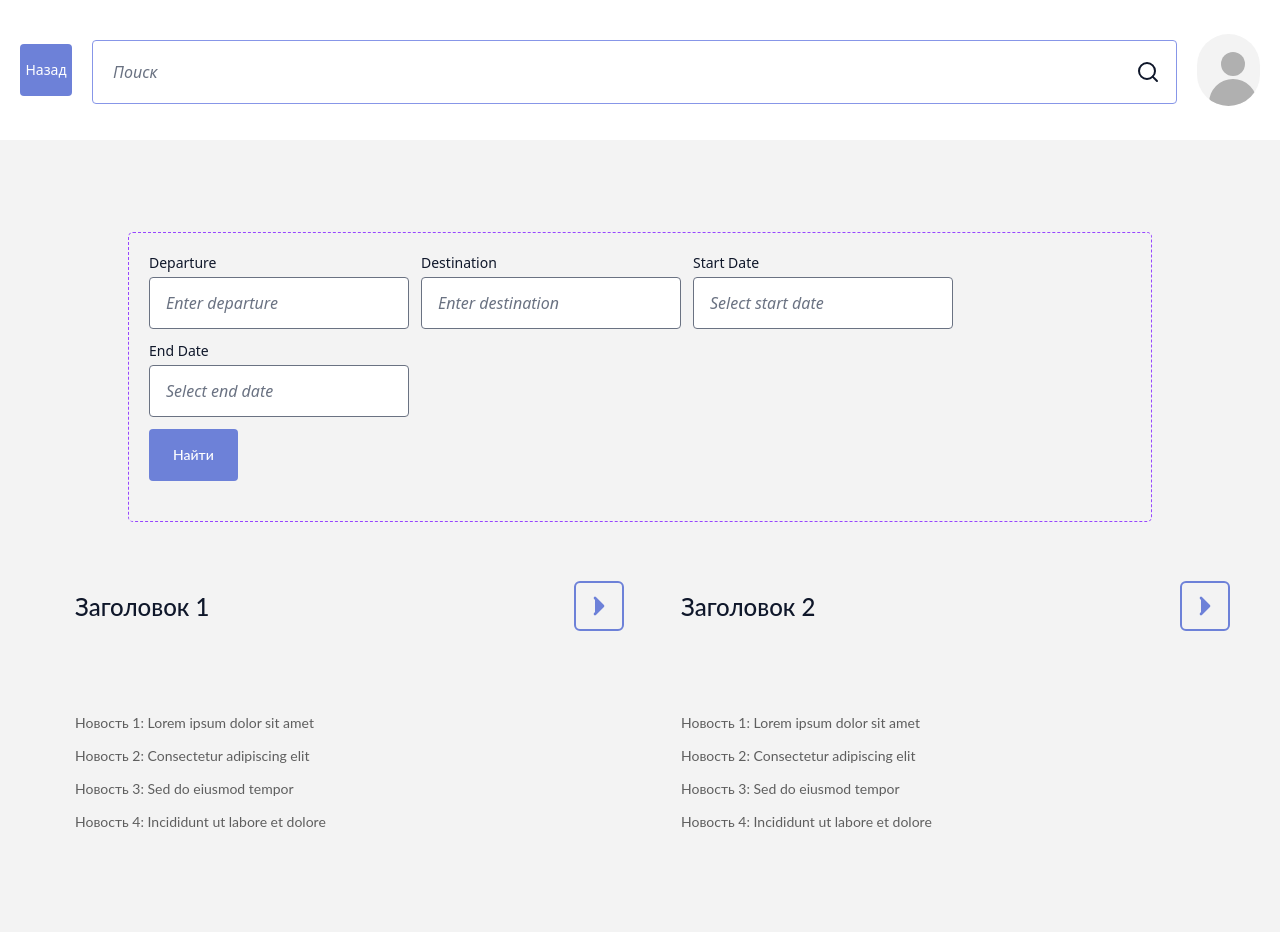
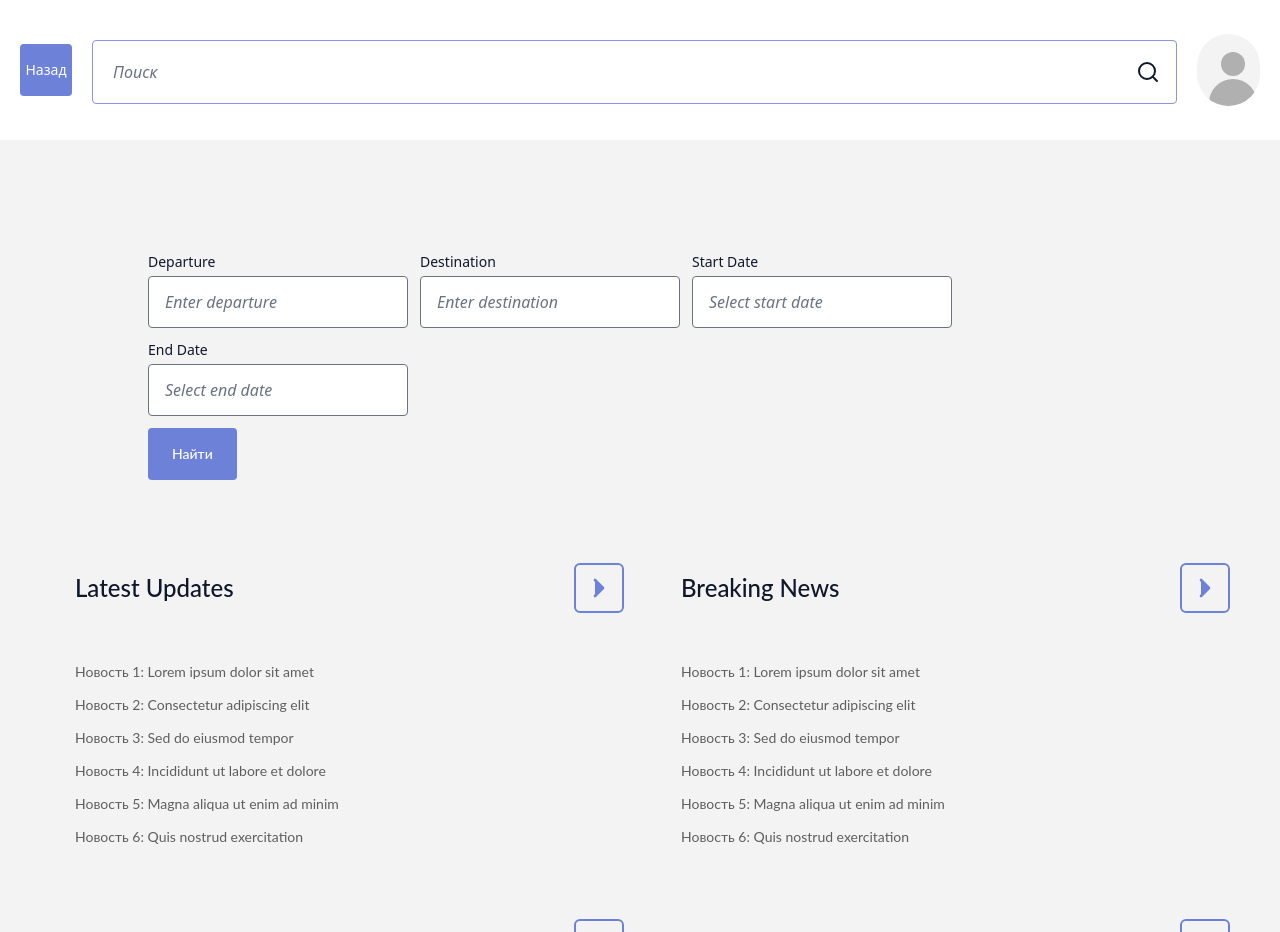
Before and after one commit to DanTimson/TBH-Project, a React (Vite) app: page / in a window 1280 px wide. Shown: the top 932 px of the page. Built offline with nearby package versions, Linux system fonts and the light colour scheme.

Commit message:
Remove purple outline & change NewsCardData

```diff
--- a/src/components/ui/Search.jsx
+++ b/src/components/ui/Search.jsx
@@ -115,7 +115,7 @@ const Search = ({ mode = "search" }) => {
   const buttons = buttonsConfig[mode];
 
   return (
-    <section className="w-full max-w-[1440px] rounded-[5px] border border-dashed border-[#9747ff] p-5">
+    <section className="w-full max-w-[1440px] rounded-[5px] p-5">
       <div className="flex flex-wrap items-center gap-3 mb-5">
         <div className="flex flex-wrap items-center gap-3">
           {inputs.map((input, index) => (
--- a/src/index.jsx
+++ b/src/index.jsx
@@ -18,7 +18,19 @@ export default function InputPageExample() {
     { id: 2, text: "Новость 2: Consectetur adipiscing elit" },
     { id: 3, text: "Новость 3: Sed do eiusmod tempor" },
     { id: 4, text: "Новость 4: Incididunt ut labore et dolore" },
+    { id: 5, text: "Новость 5: Magna aliqua ut enim ad minim" },
+    { id: 6, text: "Новость 6: Quis nostrud exercitation" },
+    { id: 7, text: "Новость 7: Ullamco laboris nisi ut" },
+    { id: 8, text: "Новость 8: Aliquip ex ea commodo" },
   ];
+
+  const cardHeaders = [
+    "Latest Updates",
+    "Breaking News",
+    "Trending Stories",
+    "Editor's Picks"
+  ];
+
 
   return (
     <div className="flex flex-col min-h-screen items-center justify-center relative bg-red-5-duplicate">
@@ -66,15 +78,15 @@ export default function InputPageExample() {
 
         {/* News Card Grid */}
         <div className="flex flex-col w-[1178px] items-start gap-6">
-          {[0, 2].map((start) => (
+          {[0, 2].map((start, rowIndex) => (
             <div key={start} className="flex justify-between w-full">
               {/* Create 2 cards, each with all news items */}
               {[1, 2].map((cardIndex) => (
                 <NewsCard
                   key={cardIndex}
-                  headerText={`Заголовок ${cardIndex}`}
+                  headerText={cardHeaders[rowIndex * 2 + cardIndex-1]}
                   newsItems={cardData.map(item => item.text)}
-                  itemsCount={4} // Show all 4 items
+                  itemsCount={6} // Show all 4 items
                 />
               ))}
             </div>
```
Also changed, not shown: src/components/ui/NewsCard/NewsCard.jsx (line endings or trailing spaces), src/components/ui/NewsCard/NewsCardContent.jsx (line endings or trailing spaces).
